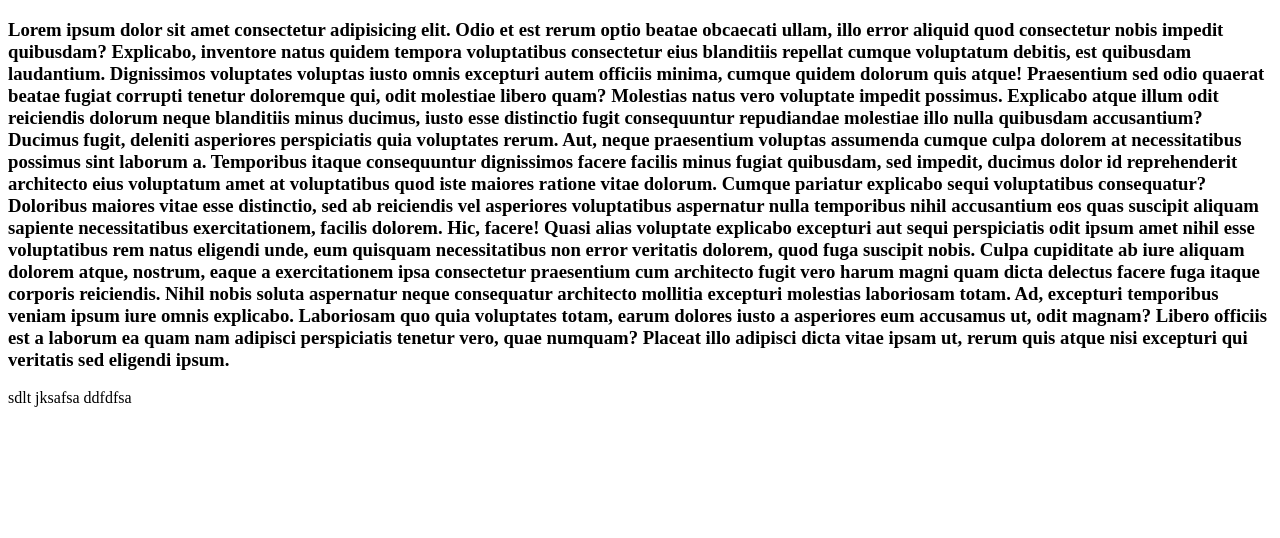
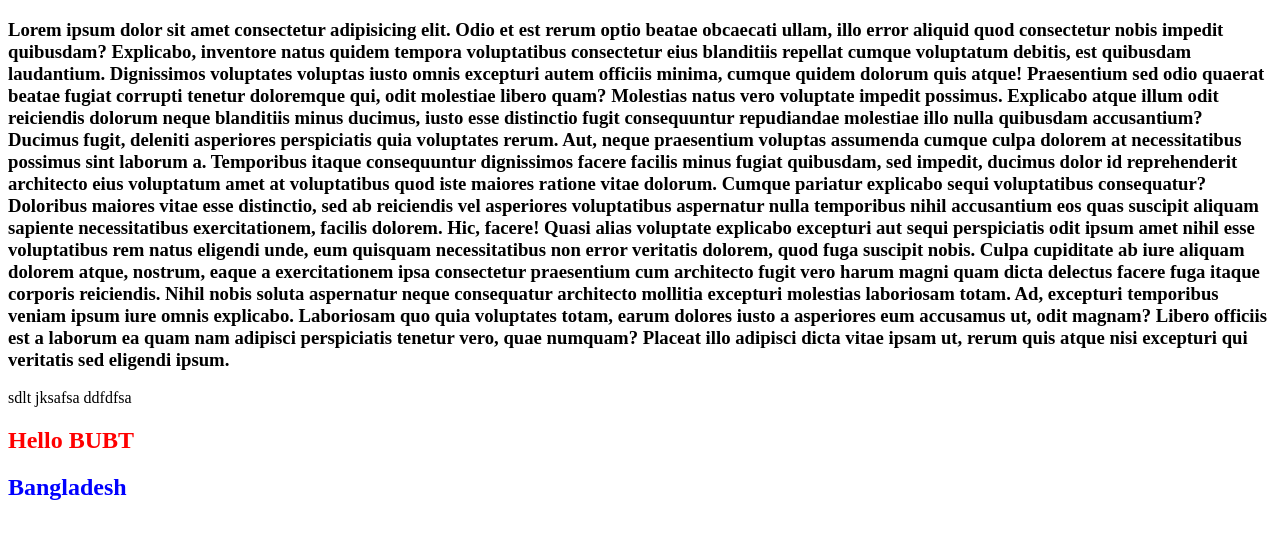
Before and after one commit to vatiza/eyamin2, a plain HTML site: page index.html in a window 1280 px wide. Drawn offline with Linux system fonts and the light colour scheme.

Commit message:
add section

```diff
--- a/index.html
+++ b/index.html
@@ -12,5 +12,14 @@
 sdlt
 jksafsa
 ddfdfsa
+<section>
+    <div>
+        <h1 style="color:red">Hello BUBT</h1>
+    </div>
+    <div>
+        <h2 style="color:blue">Bangladesh</h2>
+    </div>
+    <div></div>
+</section>
 </body>
 </html>
```
